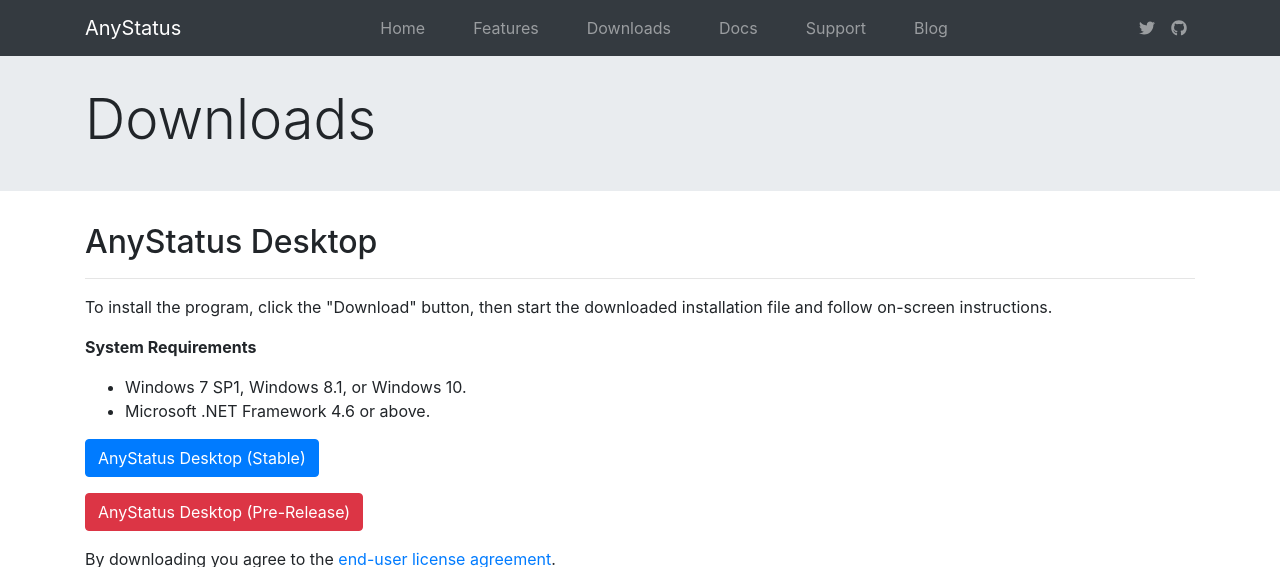
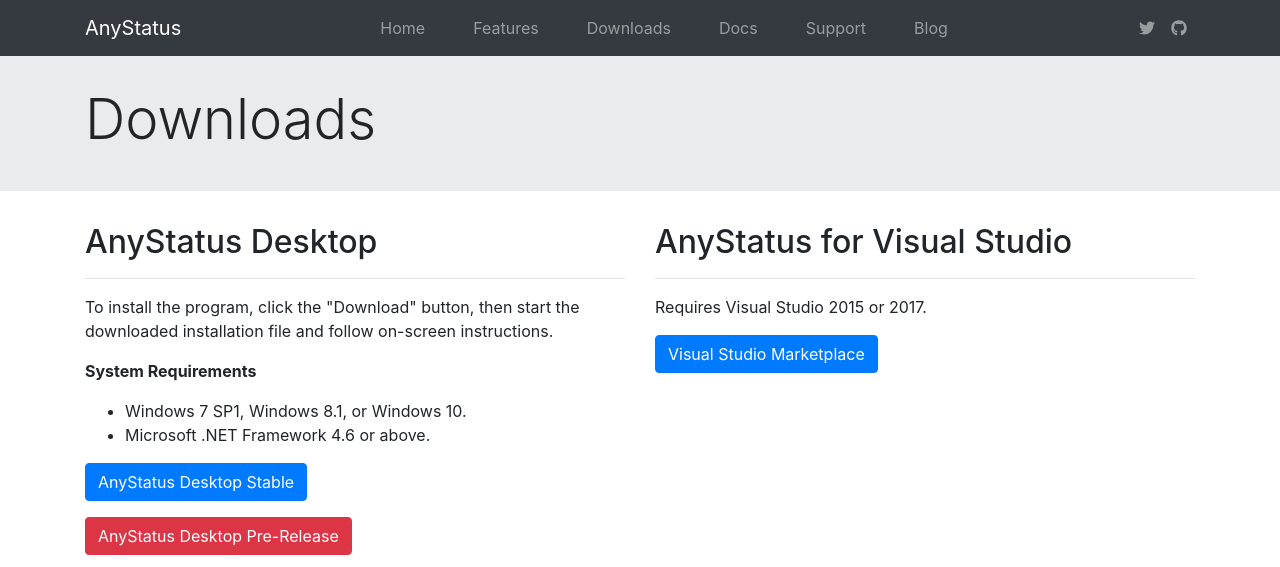
Before and after one commit to AnyStatus/anystatus.github.io, a Jekyll site: the page built from downloads/index.html, in a window 1280 px wide and 1281 px high. Shown: the top 567 px of the window. Built offline with Jekyll 4.4.1, drawn with Linux system fonts in a browser that asks for light colours; nearby versions of some CDN libraries; some of the changed text lies outside the part shown; grey boxes are pictures that could not be loaded.

Commit message:
download page

```diff
--- a/downloads/index.html
+++ b/downloads/index.html
@@ -2,7 +2,8 @@
 layout: contained-page
 title: Downloads
 ---
-
+<div class="row">
+    <div class="col-md-6">
         <h2>AnyStatus Desktop</h2>
         <hr />
         <p>To install the program, click the "Download" button, then start the downloaded installation file and follow on-screen instructions.</p>
@@ -13,19 +14,18 @@
                 <li>Microsoft .NET Framework 4.6 or above.</li>
             </ul>
         </p>
-<p><a href="thank-you" class="btn btn-primary" role="button" onclick="ga('send', 'event', 'Download', 'Desktop');">AnyStatus Desktop <span id="ver"></span> (Stable)</a></p>
-<p><a href="thank-you?v=latest" class="btn btn-danger" role="button" onclick="ga('send', 'event', 'Download', 'Desktop');">AnyStatus Desktop <span id="latest-ver"></span> (Pre-Release)</a></p>
-<p>By downloading you agree to the <a href="/eula">end-user license agreement</a>.</p>
-<p><a href="//www.microsoft.com/store/apps/9p044vpk62sb?ocid=badge"><img src="https://assets.windowsphone.com/85864462-9c82-451e-9355-a3d5f874397a/English_get-it-from-MS_InvariantCulture_Default.png" alt="English badge" style="width:150px" /></a></p>
-<br />
-
-<h2>AnyStatus extension for Visual Studio</h2>
+        <p><a href="thank-you" class="btn btn-primary" role="button" onclick="ga('send', 'event', 'Download', 'Desktop');">AnyStatus Desktop <span id="ver"></span> Stable</a></p>
+        <p><a href="thank-you?v=latest" class="btn btn-danger" style="" role="button" onclick="ga('send', 'event', 'Download', 'Desktop');">AnyStatus Desktop <span id="latest-ver"></span> Pre-Release</a></p>
+        <p>Download from <a href="//www.microsoft.com/store/apps/9p044vpk62sb?ocid=badge">Windows Store<!--<img src="https://assets.windowsphone.com/85864462-9c82-451e-9355-a3d5f874397a/English_get-it-from-MS_InvariantCulture_Default.png" alt="English badge" style="width:150px" />--></a>.</p>
+    </div>
+    <div class="col-md-6">
+        <h2>AnyStatus for Visual Studio</h2>
         <hr />
         <p>Requires Visual Studio 2015 or 2017.</p>
-<p><a class="btn btn-primary" href="https://marketplace.visualstudio.com/items?itemName=AlonAmsalem.AnyStatus" role="button" onclick="ga('send', 'event', 'Download', 'Visual Studio');">Download from Visual Studio Marketplace</a></p>
-<p>By downloading you agree to the <a href="/eula">end-user license agreement</a>.</p>
-
-<br />
+        <p><a class="btn btn-primary" href="https://marketplace.visualstudio.com/items?itemName=AlonAmsalem.AnyStatus" role="button" onclick="ga('send', 'event', 'Download', 'Visual Studio');">Visual Studio Marketplace</a></p>
+        <!--<p>By downloading you agree to the <a href="/eula">end-user license agreement</a>.</p>-->
+    </div>
+</div>
 
 <script>
     window.onload = function () {
```
Lines whose indentation alone changed are shown as unchanged.
